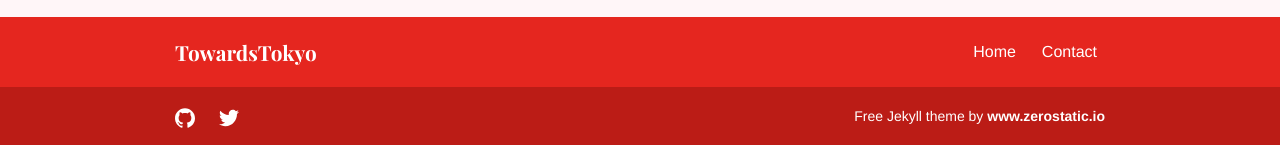
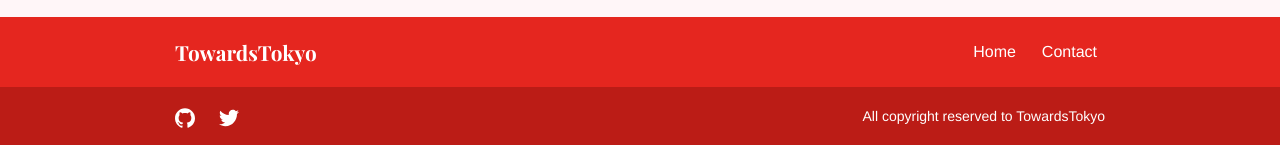
Before and after one commit to stackbit-projects/magenta-tulip-43709, a Jekyll site: the page built from index.md, in a window 1280 px wide. Shown: the part 1684-1829 px from the top of the page. Built offline with Jekyll 4.4.1, drawn with Linux system fonts in a browser that asks for light colours.

Commit message:
_config.yml: updated copyright_text in footer

```diff
--- a/_config.yml
+++ b/_config.yml
@@ -9,9 +9,7 @@ logo:
   desktop: images/126856211_295588065025225_2955898495747372977_n.jpg
   desktop_height: 36px
 footer:
-  copyright_text: >-
-    Free Jekyll theme by <a class="zerostatic"
-    href="https://www.zerostatic.io">www.zerostatic.io</a>
+  copyright_text: All copyright reserved to TowardsTokyo
 seo:
   meta_og_title: Jekyll Serif Theme
   meta_og_type: website
```
